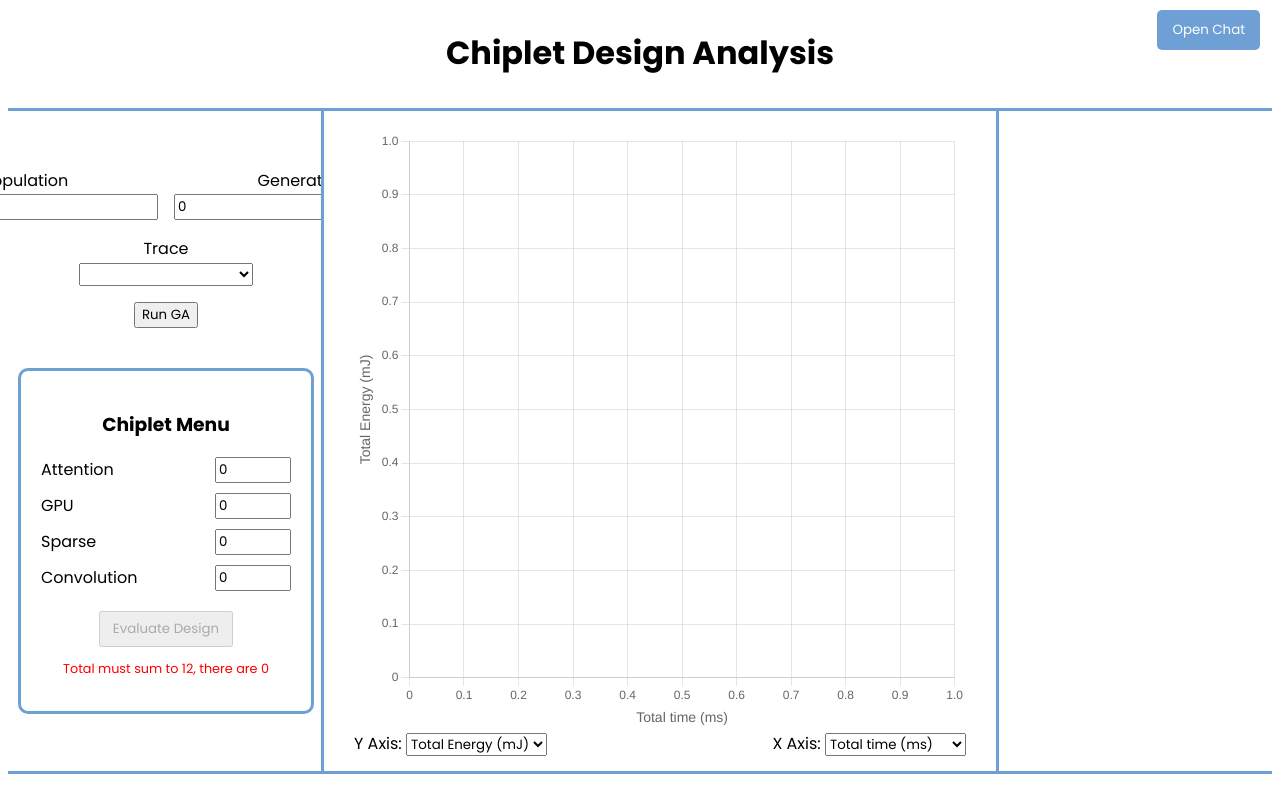
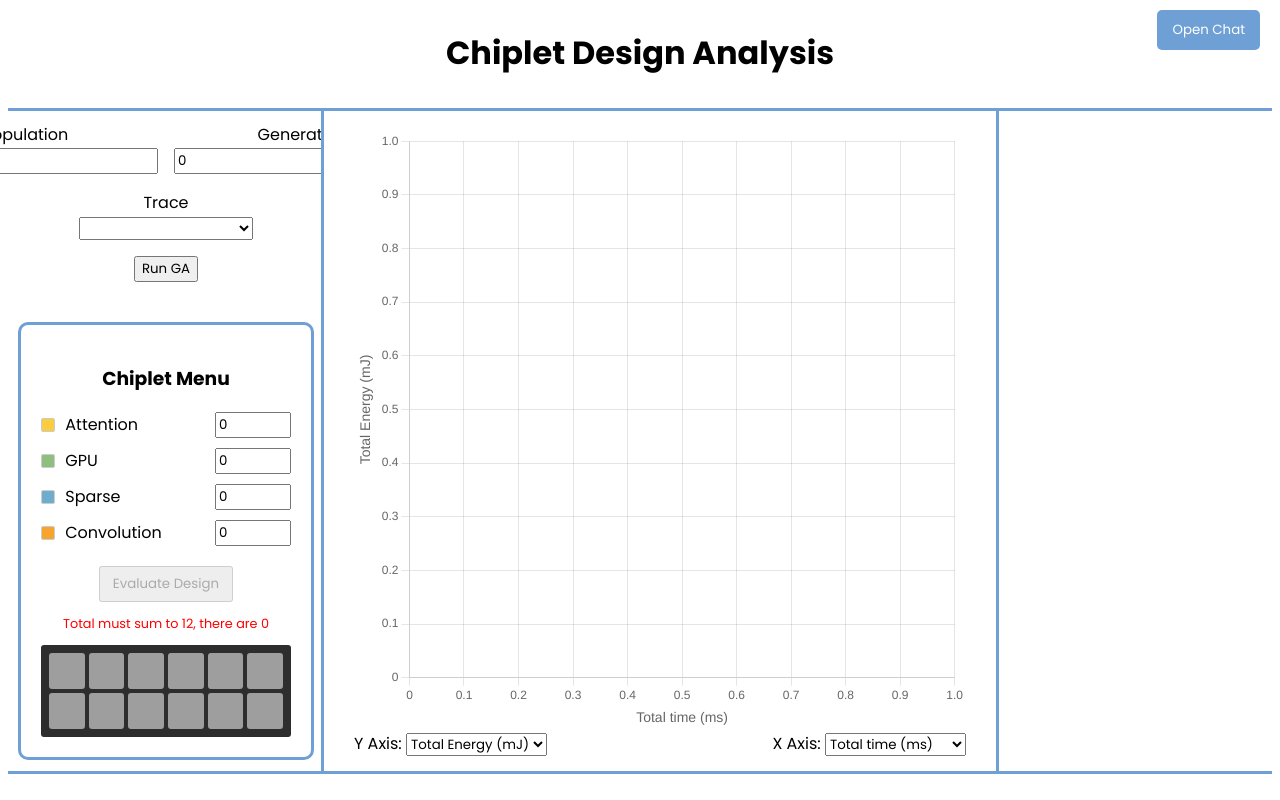
Before and after one commit to seakers/chiplet-interface, a Vue app: page / in a window 1280 px wide. Built offline with nearby package versions, Linux system fonts and the light colour scheme; a web font is replaced by a local one.

Commit message:
Chiplet Menu with visual aid too

```diff
--- a/src/App.vue
+++ b/src/App.vue
@@ -21,7 +21,7 @@
       <!-- Middle Column (Plot) -->
       <div id="middle-column">
         <div id="plot-container">
-          <Plot ref="Plot" @point-message="SendMessageWithPoint"/>
+          <Plot ref="Plot" @point-message="SendMessageWithPoint" />
         </div>
       </div>
 
--- /dev/null
+++ b/src/components/ChipletLayout.vue
@@ -0,0 +1,34 @@
+<template>
+    <div class="chiplet-layout">
+        <div v-for="(color, index) in chipletColors" :key="index" class="chiplet" :style="{ backgroundColor: color }">
+        </div>
+    </div>
+</template>
+
+<script setup>
+const props = defineProps({
+    chipletColors: {
+        type: Array,
+        required: true,
+    },
+});
+</script>
+
+<style scoped>
+.chiplet-layout {
+    display: grid;
+    grid-template-columns: repeat(6, 1fr);
+    gap: 4px;
+    background-color: #2d2d2d;
+    padding: 8px;
+    border-radius: 3px;
+    width: 100%;
+    box-sizing: border-box;
+}
+
+.chiplet {
+    width: 100%;
+    aspect-ratio: 1;
+    border-radius: 3px;
+}
+</style>
--- a/src/components/ChipletMenu.vue
+++ b/src/components/ChipletMenu.vue
@@ -2,18 +2,29 @@
     <div class="chiplet-menu">
         <h3>Chiplet Menu</h3>
         <div class="input-group" v-for="(value, key) in inputs" :key="key">
-            <label :for="key">{{ key }}</label>
+            <!-- <label :for="key">{{ key }}</label> -->
+            <label :for="key">
+                <span class="color-box" :style="{ backgroundColor: colorMap[key] }"></span>
+                {{ key }}
+            </label>
             <input type="number" :id="key" v-model.number="inputs[key]" min="0" max="12" />
         </div>
         <button :disabled="!isSumValid || isRunning" @click="emitDesign">Evaluate Design</button>
         <p v-if="!isSumValid" class="warning">Total must sum to 12, there are {{ total }}</p>
+        <div :style="{ paddingTop: isSumValid ? '10px' : '0' }" class="layout-box">
+            <ChipletLayout :chipletColors="chipletColors" />
+        </div>
     </div>
 </template>
 
 <script>
 import axios from 'axios';
+import ChipletLayout from "./ChipletLayout.vue";
 
 export default {
+    components: {
+        ChipletLayout,
+    },
     data() {
         return {
             inputs: {
@@ -23,6 +34,17 @@ export default {
                 Convolution: 0,
             },
             isRunning: false,
+            chipletColors: [
+                "#9e9e9e", "#9e9e9e", "#9e9e9e", "#9e9e9e", "#9e9e9e", "#9e9e9e",
+                "#9e9e9e", "#9e9e9e", "#9e9e9e", "#9e9e9e", "#9e9e9e", "#9e9e9e"
+            ],
+            colorMap: {
+                Attention: "#f8cd42",
+                GPU: "#8fbf80",
+                Sparse: "#70adcd",
+                Convolution: "#f7a42f",
+                Default: "#9e9e9e"
+            },
         };
     },
     computed: {
@@ -31,6 +53,32 @@ export default {
         },
         isSumValid() {
             return this.total === 12;
+        },
+        chipletColors() {
+            const colors = [];
+            const colorEntries = Object.entries(this.inputs);
+
+            if (this.total > 12) {
+                return Array(12).fill(this.colorMap.Default);
+            }
+
+            for (const [type, count] of colorEntries) {
+                const color = this.colorMap[type];
+                for (let i = 0; i < count; i++) {
+                    colors.push(color);
+                }
+            }
+
+            // Fill remaining spots with gray
+            while (colors.length < 12) {
+                colors.push(this.colorMap.Default);
+            }
+
+            // Interleave colors
+            const order = [0, 2, 4, 6, 8, 10, 1, 3, 5, 7, 9, 11];
+            const interleavedColors = order.map(i => colors[i]);
+
+            return interleavedColors.slice(0, 12);
         },
     },
     methods: {
@@ -77,6 +125,16 @@ export default {
     justify-content: space-between;
 }
 
+.color-box {
+    display: inline-block;
+    width: 12px;
+    height: 12px;
+    margin-right: 6px;
+    vertical-align: middle;
+    border-radius: 2px;
+    border: 1px solid #ccc;
+}
+
 .warning {
     color: red;
     font-size: 0.8em;
```
Lines whose indentation alone changed are shown as unchanged.
